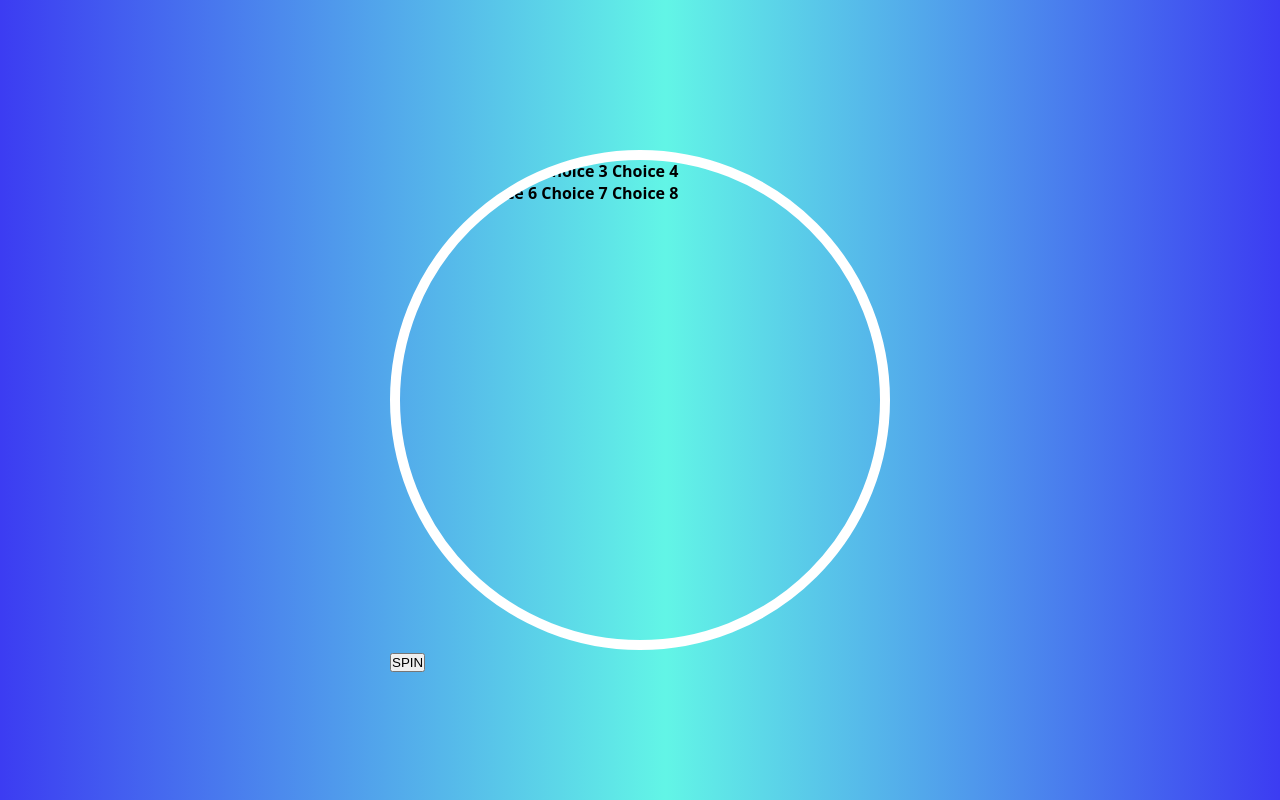
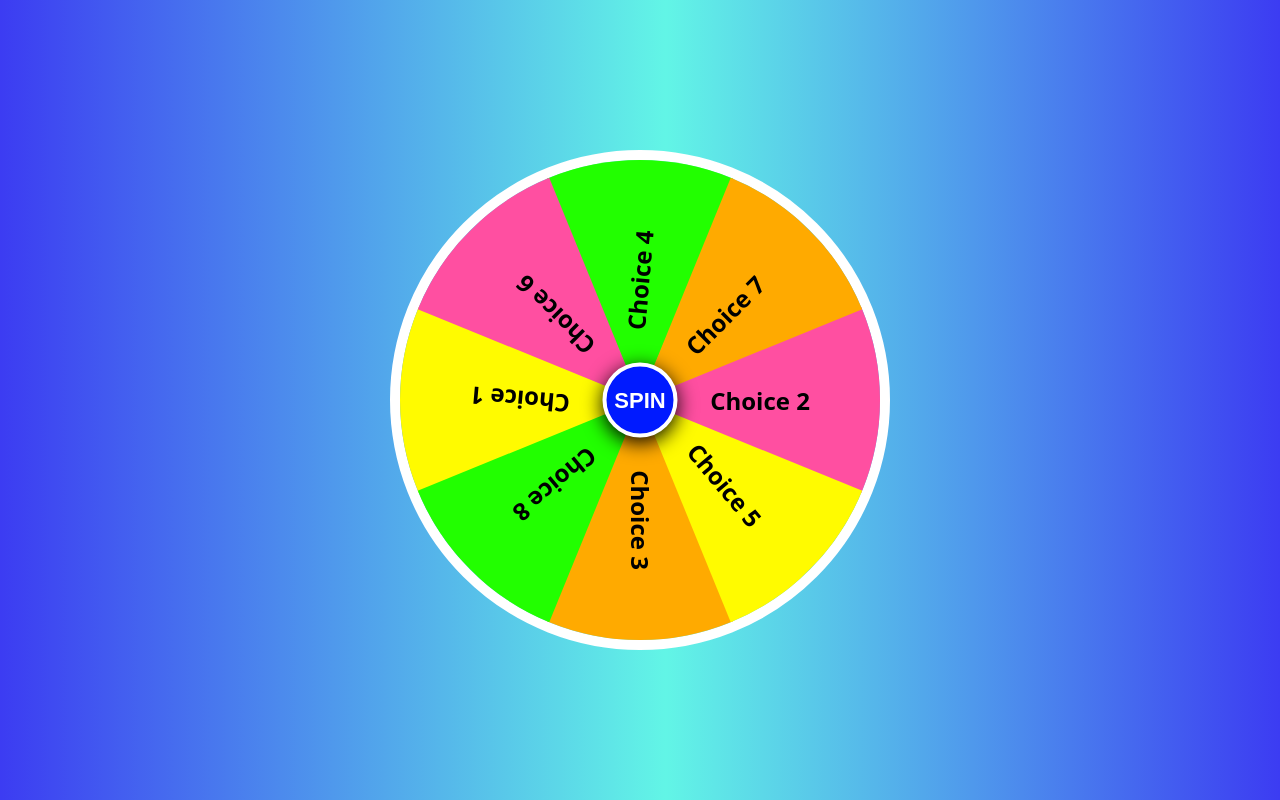
Before and after one commit to dasadishree/spinwheel, a plain HTML site: page index.html in a window 1280 px wide. Drawn offline with Linux system fonts and the light colour scheme.

Commit message:
session3

```diff
--- a/style.css
+++ b/style.css
@@ -48,3 +48,92 @@ body{
   overflow: hidden;
   transition: all ease 5s;
 }
+span{
+  width: 50%;
+  height: 50%;
+  display: inline-block;
+  position: absolute;
+}
+.span1{
+  clip-path: polygon(0 92%, 100% 50%, 0 8%);
+  background-color: #fffb00;
+  top: 120px;
+  left: 0;
+}
+.span2{
+  clip-path: polygon(100% 92%, 0 50%, 100% 8%);
+  background-color: #ff4fa1;
+  top: 120px;
+  right: 0;
+}
+.span3{
+  clip-path: polygon(50% 0%, 8% 100%, 92% 100%);
+  background-color: #ffaa00;
+  bottom: 0;
+  left: 120px;
+}
+.span4{
+  clip-path: polygon(50% 100%, 92% 0, 8% 0);
+  background-color: #22ff00;
+  top: 0;
+  left: 120px;
+}
+.box1 .span3 b{
+   transform: translate(-50%, -50%) rotate(-270deg);
+}
+.box1 .span1 b,
+.box2 .span1 b{
+  transform: translate(-50%, -50%) rotate(185deg);
+}
+.box2 .span3 b{
+  transform: translate(-50%, -50%) rotate(90deg);
+}
+.box1 .span4 b,
+.box2 .span4 b{
+  transform: translate(-50%, -50%) rotate(-85deg);
+}
+
+span b{
+  font-size: 24px;
+  position: absolute;
+  top: 50%;
+  left: 50%;
+  transform: translate(-50%, -50%);
+
+}
+
+.box2{
+  width: 100%;
+  height: 100%;
+  transform: rotate(-135deg);
+}
+.spin{
+  position: absolute;
+  top: 50%;
+  left: 50%;
+  transform: translate(-50%, -50%);
+  width: 75px;
+  height: 75px;
+  border-radius: 50%;
+  border: 4px solid #fff;
+  background-color: #001aff;
+  color: #fff;
+  box-shadow: 0 5px 20px #000;
+  font-weight: bold;
+  font-size: 22px;
+  cursor: pointer;
+}
+.spin:active{
+  width: 70px;
+  height: 70px;
+  font-size: 20px;
+}
+
+.mainbox.animate:after{
+  animation: animateArrow 0.7s ease infinite;
+}
+@keyframes animateArrow{
+  50%{
+    right: -40px;
+  }
+}
```
